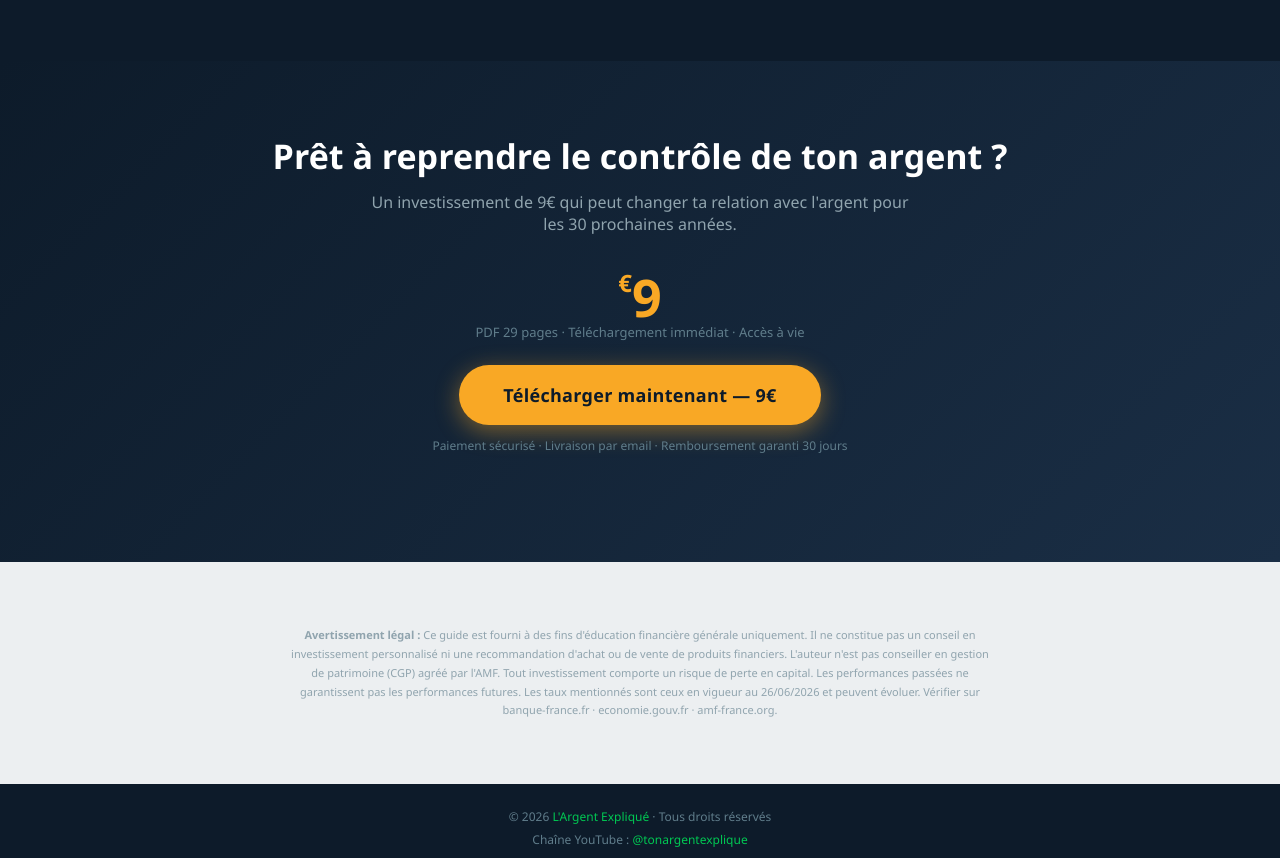
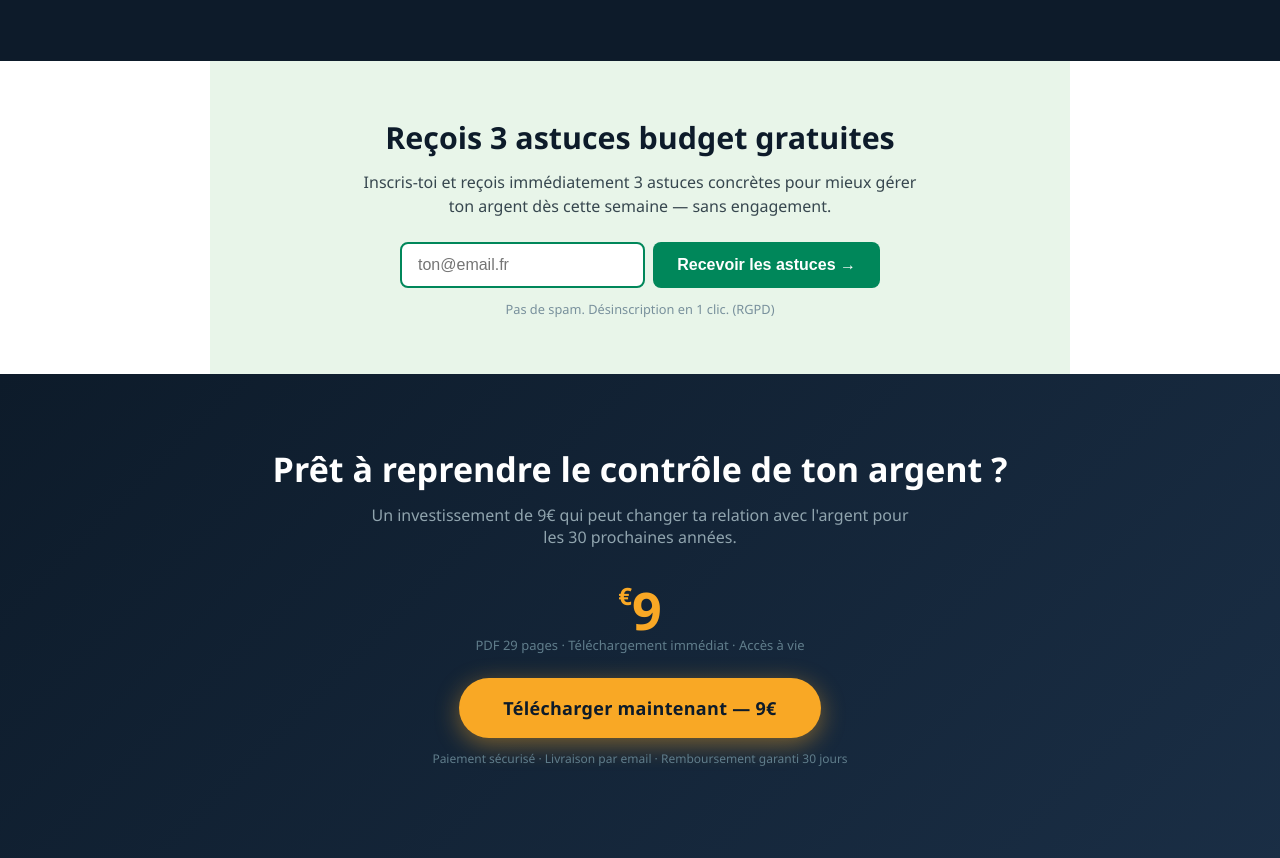
Before and after one commit to ItachiUchiha976/controle-argent, a plain HTML site: page index.html in a window 1280 px wide. Shown: the part 3548-4406 px from the top of the page. Drawn offline with Linux system fonts and the light colour scheme.

Commit message:
Feat: ajout bloc capture email Web3Forms (Lead controle-argent)

```diff
--- a/index.html
+++ b/index.html
@@ -502,6 +502,34 @@
   </div>
 </section>
 
+<!-- ── CAPTURE EMAIL ──────────────────────────────────────────────────────── -->
+<section style="background:var(--green-light); padding:56px 24px;">
+  <div style="max-width:580px; margin:0 auto; text-align:center;">
+    <h2 style="color:var(--navy); font-size:clamp(1.4rem,3vw,1.9rem); font-weight:800; margin-bottom:12px;">
+      Reçois 3 astuces budget gratuites
+    </h2>
+    <p style="color:var(--gray-text); margin-bottom:24px; font-size:1rem; line-height:1.5;">
+      Inscris-toi et reçois immédiatement 3 astuces concrètes pour mieux gérer ton argent dès cette semaine — sans engagement.
+    </p>
+    <form id="ca-email-form" onsubmit="handleCaEmail(event)" style="display:flex; gap:8px; flex-wrap:wrap; justify-content:center; max-width:480px; margin:0 auto 12px;">
+      <input type="hidden" name="access_key" value="d97a8c73-b827-48bb-b437-e053a73fdb7e">
+      <input type="hidden" name="subject" value="Lead controle-argent">
+      <input type="hidden" name="from_name" value="Contrôle Argent">
+      <input type="checkbox" name="botcheck" style="display:none !important" tabindex="-1" autocomplete="off">
+      <input type="email" name="email" placeholder="ton@email.fr" required
+        style="flex:1; min-width:200px; padding:12px 16px; border:2px solid var(--green); border-radius:8px; font-size:1rem; outline:none; background:var(--white);">
+      <button type="submit"
+        style="padding:12px 24px; background:var(--green); color:var(--white); border:none; border-radius:8px; font-size:1rem; font-weight:700; cursor:pointer; white-space:nowrap;">
+        Recevoir les astuces →
+      </button>
+    </form>
+    <p style="font-size:0.8rem; color:var(--gray-muted);">Pas de spam. Désinscription en 1 clic. (RGPD)</p>
+    <div id="ca-email-success" style="display:none; color:var(--green); font-weight:700; margin-top:16px; font-size:1rem;">
+      Merci ! Tu vas recevoir tes 3 astuces budget par email.
+    </div>
+  </div>
+</section>
+
 <!-- ── CTA FINAL ────────────────────────────────────────────────────────────── -->
 <div class="cta-section">
   <h2>Prêt à reprendre le contrôle de ton argent ?</h2>
@@ -529,5 +557,32 @@
   <p style="margin-top:6px;">Chaîne YouTube : <a href="https://www.youtube.com/@tonargentexplique" target="_blank">@tonargentexplique</a></p>
 </footer>
 
+<script>
+function handleCaEmail(e) {
+  e.preventDefault();
+  var form = e.target;
+  var success = document.getElementById('ca-email-success');
+  fetch('https://api.web3forms.com/submit', {
+    method: 'POST',
+    body: new FormData(form)
+  })
+  .then(function(r){ return r.json(); })
+  .then(function(d){
+    if (d.success) {
+      form.style.display = 'none';
+      success.style.display = 'block';
+    } else {
+      success.textContent = 'Une erreur est survenue. Réessaie dans un instant.';
+      success.style.color = '#E53935';
+      success.style.display = 'block';
+    }
+  })
+  .catch(function(){
+    success.textContent = 'Une erreur est survenue. Réessaie dans un instant.';
+    success.style.color = '#E53935';
+    success.style.display = 'block';
+  });
+}
+</script>
 </body>
 </html>
```
